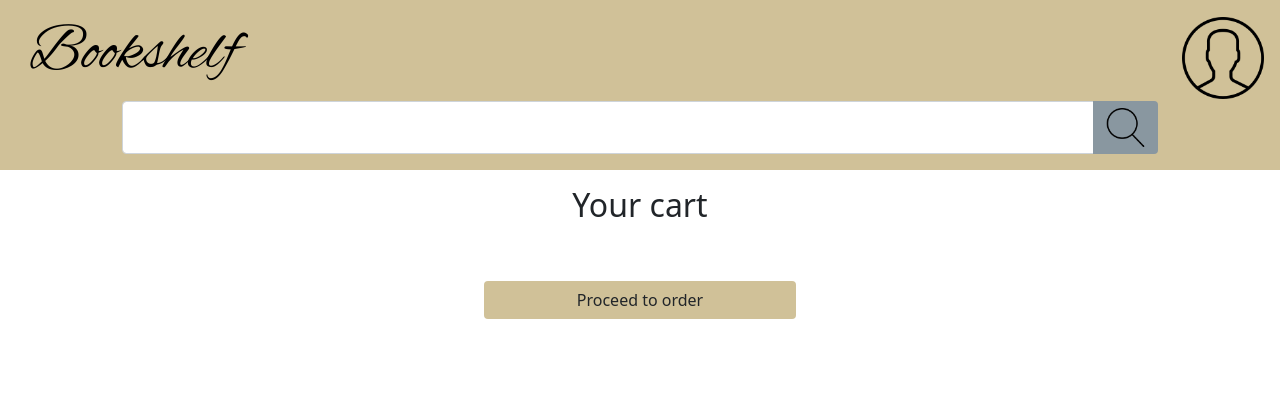
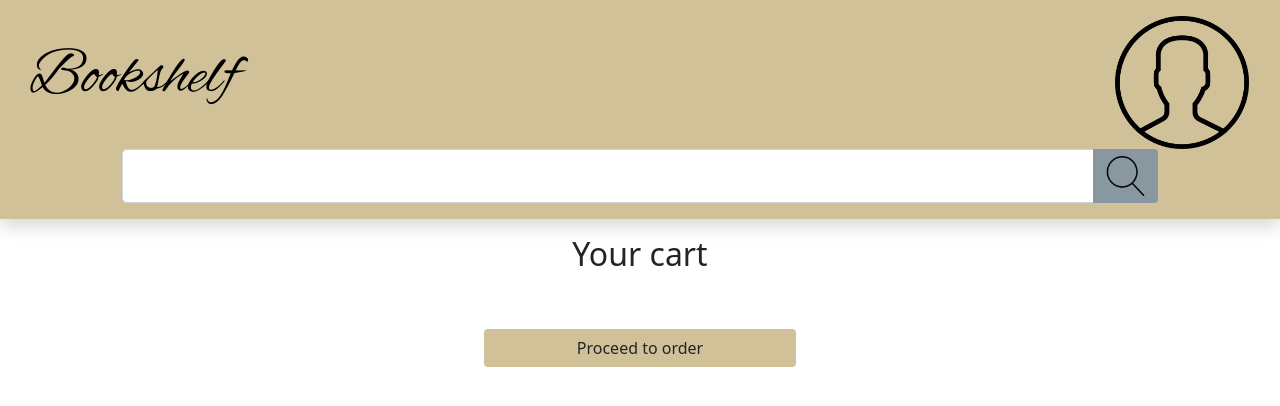
Before and after one commit to Alb-Ard/Progetto_Web, a PHP site: page /cart.php in a window 1280 px wide. Shown: the top 406 px of the page. Run offline with PHP 8.4, Linux system fonts and the light colour scheme.

Commit message:
Added dedicated notification button to top bar, edited listings layout and added top bar shadow

```diff
--- a/css/default.css
+++ b/css/default.css
@@ -31,6 +31,20 @@
 
 .top-bar {
     background-color: var(--color-primary);
+}
+
+.top-bar-icon {
+    max-width: 100pt;
+    width: 100%;
+    height: auto;
+    display: block;
+    margin-left: auto;
+    margin-right: auto;
+}
+
+.top-bar-notification-badge-unseen {
+    background-color: var(--color-secondary);
+    font-weight: bold;
 }
 
 .top-bar-user-menu {
--- a/templates/page_base.php
+++ b/templates/page_base.php
@@ -21,7 +21,7 @@
         </script>
     </head>
     <body class="container-fluid p-0 m-0">
-        <nav class="top-bar">
+        <nav class="top-bar shadow">
             <!-- MAIN HEADER -->
             <section class="m-0 p-3">
                 <div class="row align-items-center justify-content-around">
@@ -30,50 +30,8 @@
                             <a class="top-bar-logo black-link" href="./">Bookshelf</a>
                         </h1>
                     </header>
-                    <div class="col-3 col-md-1">
-                        <?php
-                        $unseen_notifications_count = 0;
-
-                        if (!isset($template_args[PAGE_HIDE_NAVBAR]) || !$template_args[PAGE_HIDE_NAVBAR]) { ?>
-                            <a class="black-link" href="#" onclick="$('#user-menu').slideToggle();">
-                                <img class="img-fluid" src="./imgs/user_icon.png" alt="user icon"/>
-                                <?php
-
-                                if (is_user_logged()) { ?>
-                                    <p class="w-100 text-center">
-                                        <?php
-
-                                        echo get_client_info()["first_name"];
-                                        $unseen_notifications_count = $db_conn->get_notifications()->get_user_unseen_count(get_client_info()["email"]);
-                                        if ($unseen_notifications_count > 0) {
-                                            echo " (" . $unseen_notifications_count . ")";
-                                        }
-
-                                        ?>
-                                    </p>
-                                <?php }
-
-                                ?>
-                            </a>
-                        <?php } else { ?>
-                            <img class="img-fluid" src="./imgs/user_icon.png" alt="user icon"/>
-                            <?php
-
-                            if (is_user_logged()) { ?>
-                                <p class="w-100 text-center">
-                                    <?php
-
-                                    echo get_client_info()["first_name"];
-                                    $unseen_notifications_count = $db_conn->get_notifications()->get_user_unseen_count(get_client_info()["email"]);
-                                    if ($unseen_notifications_count > 0) {
-                                        echo " (" . $unseen_notifications_count . ")";
-                                    }
-
-                                    ?>
-                                </p>
-                            <?php }
-                        }
-                        ?>
+                    <div class="col-12 col-md-3 col-lg-2 col-xxl-1 row">
+                        <?php include_once("./templates/top_bar_user.php"); ?>
                     </div>
                 </div>
                 <div class="row top-bar-search">
@@ -98,7 +56,6 @@
                             <li class="col top-bar-user-menu-item"><a class="black-link text-nowrap stretched-link" href="./cart.php">Cart</a></li>
                             <li class="col top-bar-user-menu-item"><a class="black-link text-nowrap stretched-link" href="./orders.php">Orders</a></li>
                             <li class="col top-bar-user-menu-item"><a class="black-link text-nowrap stretched-link" href="./user.php">Profile</a></li>
-                            <li class="col top-bar-user-menu-item"><a class="black-link text-nowrap stretched-link" href="./notifications.php">Notifications (<?php echo $unseen_notifications_count; ?>)</a></li>
                             <li class="col top-bar-user-menu-item"><a class="black-link text-nowrap stretched-link" href="./seller_dashboard.php">Go to seller dashboard</a></li>
                             <li class="col top-bar-user-menu-item"><a class="black-link text-nowrap stretched-link" href="#" onclick="onLogout();">Logout</a></li>
                         <?php }
--- a/templates/seller/listings.php
+++ b/templates/seller/listings.php
@@ -29,7 +29,7 @@
 </section>
 
 <section>
-    <ul class="d-flex flex-wrap m-3 p-0">
+    <ul class="d-flex flex-wrap justify-content-center m-3 p-0">
         <?php
 
         $listings = $db_conn->get_books()->get_user_books($user_info["email"]);
--- a/templates/seller/page_base.php
+++ b/templates/seller/page_base.php
@@ -25,7 +25,7 @@ $user_info = get_client_info();
         <link rel="stylesheet" type="text/css" href="./css/default.css" />
     </head>
     <body class="container-fluid p-0 m-0">
-        <nav class="top-bar">
+        <nav class="top-bar shadow">
             <!-- MAIN HEADER -->
             <section class="row m-0 p-3 align-items-center">
                 <header class="col-12">
--- /dev/null
+++ b/templates/top_bar_user.php
@@ -0,0 +1,45 @@
+<?php
+
+$show_user_info = is_user_logged();
+$unseen_notifications_count = $show_user_info ? $db_conn->get_notifications()->get_user_unseen_count(get_client_info()["email"]) : 0;
+$avatar_column_size = $show_user_info ? 6 : 12;
+
+function print_user_avatar() {
+    global $show_user_info;
+
+    ?>
+    <img class="top-bar-icon" src="./imgs/user_icon.png" alt="user icon"/>
+    <?php
+
+    if ($show_user_info) { ?>
+        <p class="w-100 text-center mt-1">
+            <?php echo get_client_info()["first_name"]; ?>
+        </p>
+    <?php }
+}
+
+if ($show_user_info) { ?>
+    <span class="col-6">
+        <a class="black-link" href="./notifications.php">
+            <img class="top-bar-icon" src="./imgs/notifications.png" alt="unread notifications: <?php echo $unseen_notifications_count; ?>">
+            <p class="w-100 text-center mt-1 <?php if ($unseen_notifications_count > 0) { ?> rounded-pill top-bar-notification-badge-unseen <?php } ?>">
+                <?php echo $unseen_notifications_count; ?>
+            </p>
+        </a>
+    </span>
+<?php }
+
+?>
+<span class="col-<?php echo $avatar_column_size; ?>">
+    <?php
+
+    if (!isset($template_args[PAGE_HIDE_NAVBAR]) || !$template_args[PAGE_HIDE_NAVBAR]) { ?>
+        <a class="black-link" href="#" onclick="$('#user-menu').slideToggle();">
+            <?php print_user_avatar(); ?>
+        </a>
+    <?php } else {
+        print_user_avatar();
+    }
+
+?>
+</span>
```
